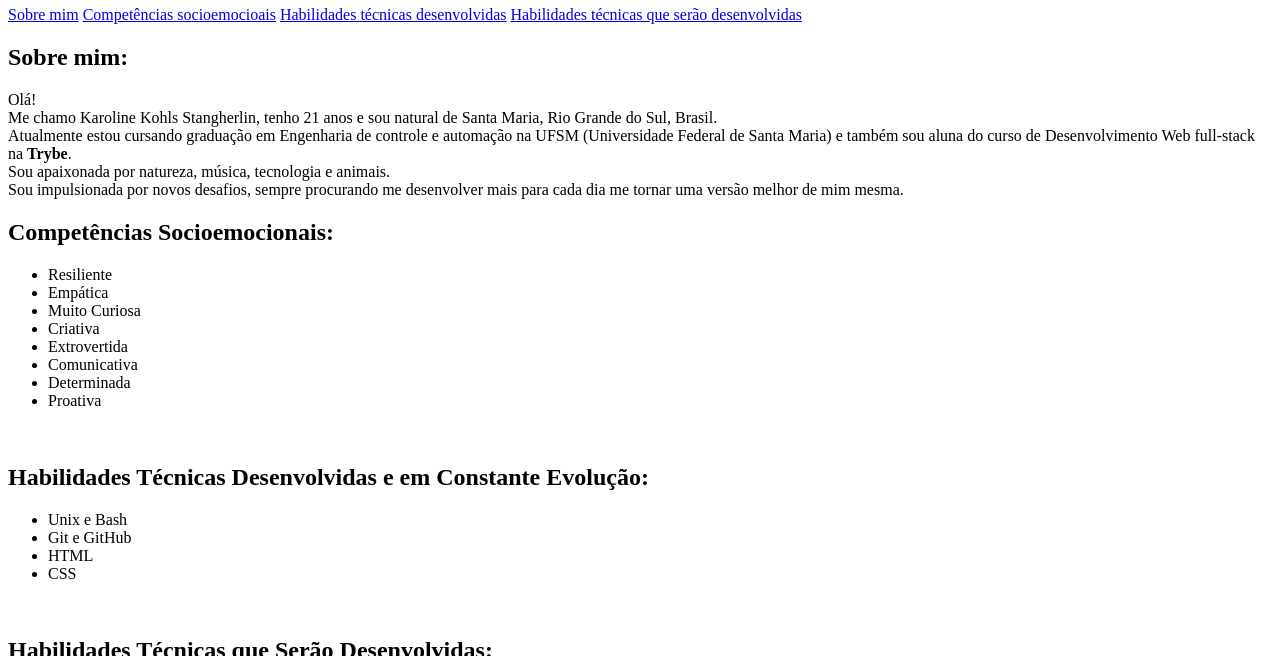
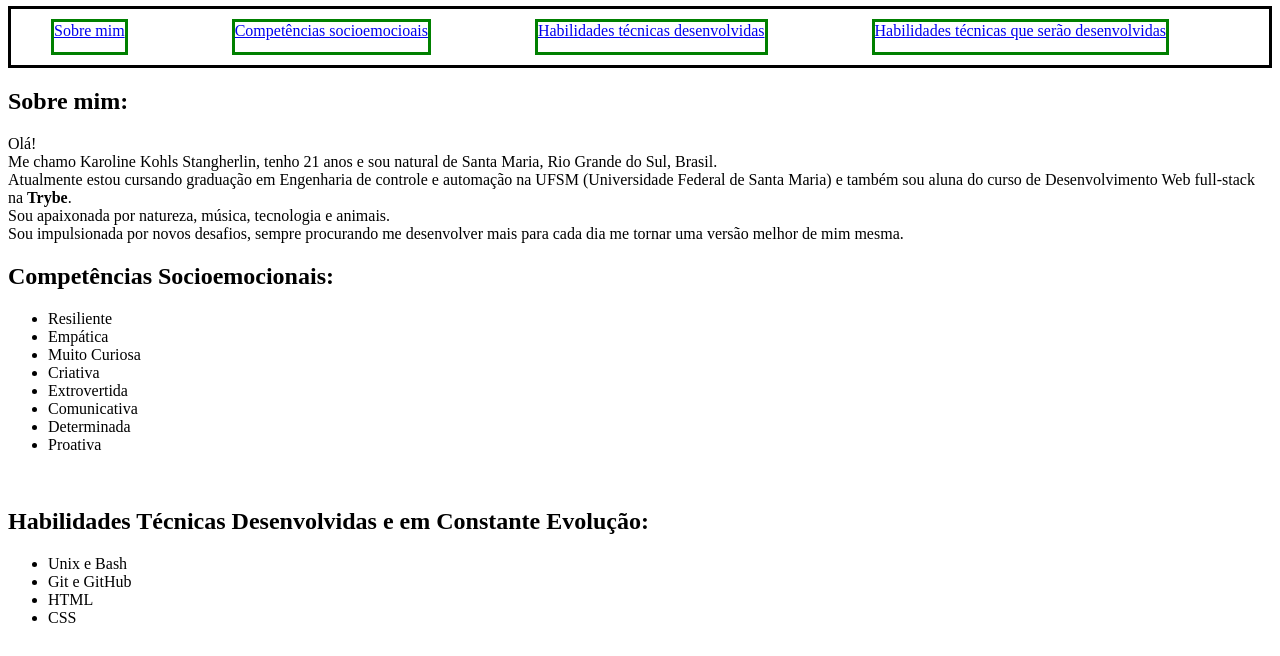
Before and after one commit to KarolineKS/KarolineKS.github.io, a plain HTML site: page index.html in a window 1280 px wide. Shown: the part 444-1100 px from the top of the page. Drawn offline with Linux system fonts and the light colour scheme.

Commit message:
inicio da estilização da barra de navegação

```diff
--- a/index.html
+++ b/index.html
@@ -4,6 +4,7 @@
 <head>
     <meta charset="UTF-8" />
     <title>Portifolio</title>
+    <link rel="stylesheet" href="style.css">
 </head>
 
 <body>
@@ -14,10 +15,20 @@
     <h1><strong>Bem-vindos ao meu portfólio!</strong></h1>
 
     <nav>
-        <a href="#sobremim">Sobre mim</a>
-        <a href="#competencias_socioemocionais">Competências socioemocioais</a>
-        <a href="#hard_skills_desenvolvidas">Habilidades técnicas desenvolvidas</a>
-        <a href="#hard_skills_que_serao_desenvolvidas">Habilidades técnicas que serão desenvolvidas</a>
+        <ul class="nav-links">
+            <li>
+                <a href="#sobremim">Sobre mim</a>
+            </li>
+            <li>
+                <a href="#competencias_socioemocionais">Competências socioemocioais</a>
+            </li>
+            <li>
+                <a href="#hard_skills_desenvolvidas">Habilidades técnicas desenvolvidas</a>
+            </li>
+            <li>
+                <a href="#hard_skills_que_serao_desenvolvidas">Habilidades técnicas que serão desenvolvidas</a>
+            </li>
+        </ul>
     </nav>
 
     <h2 id="sobremim">Sobre mim:</h2>
--- a/style.css
+++ b/style.css
@@ -0,0 +1,15 @@
+.nav-links li{
+    display: inline-block;
+    margin-right: 100px;
+    border: solid green;
+    height: 30px;
+    margin-top: 10px;
+    margin-bottom: 10px;
+
+}
+
+.nav-links{
+    border: solid black;
+    text-align: center;
+
+}
```
